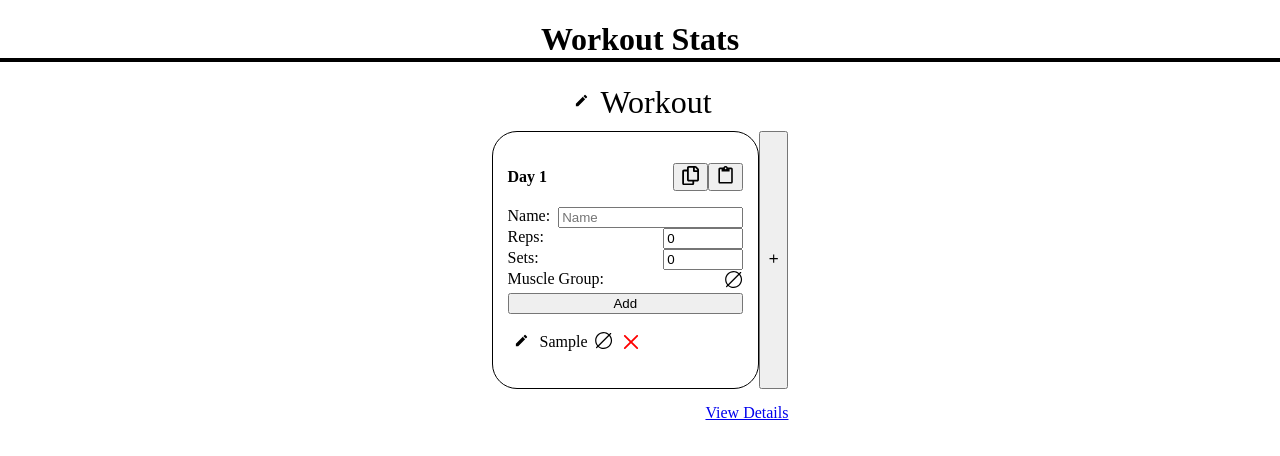
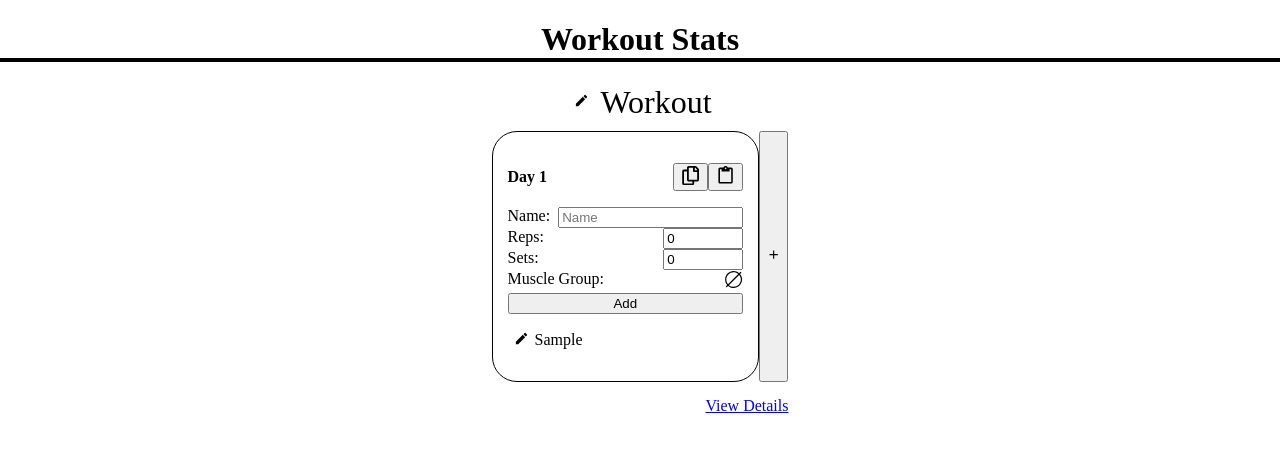
Before and after one commit to EddV99/workout-stats, a React (Vite) app: page / in a window 1280 px wide. Both pictures are taken after typing "Sample" into the empty fields and a click on the button "Add". Shown: the top 456 px of the page. Built offline with nearby package versions, Linux system fonts and the light colour scheme.

Commit message:
workouts are editable by toggling

```diff
--- a/src/components/Day/Day.tsx
+++ b/src/components/Day/Day.tsx
@@ -161,14 +161,13 @@ function Day({ day, copyId, setCopyId, stats, setStats }: Props) {
             return (
               <div id={Styles.container} key={v.id}>
                 <li className={Styles.listItem}>
-                  <Workout id={v.id} stats={stats} setStats={setStats} />
+                  <Workout
+                    id={v.id}
+                    handleDeleteButton={handleDeleteButton}
+                    stats={stats}
+                    setStats={setStats}
+                  />
                 </li>
-                <button
-                  id={Styles.chooseButton}
-                  onClick={() => handleDeleteButton(v.id)}
-                >
-                  <RxCross2 id={Styles.icon} size="1.5rem" />
-                </button>
               </div>
             );
           })}
--- a/src/components/Statistics/Statistics.tsx
+++ b/src/components/Statistics/Statistics.tsx
@@ -50,11 +50,11 @@ function Statistics({ data }: Props) {
     };
   };
 
-  const maxDay = data.workouts.reduce((i, c) => {
-    return Number(i.day) > Number(c.day) ? { ...i } : { ...c };
-  }).day;
+  if (data.workouts.length > 0) {
+    const maxDay = data.workouts.reduce((i, c) => {
+      return Number(i.day) > Number(c.day) ? { ...i } : { ...c };
+    }).day;
 
-  if (data.workouts.length > 0) {
     return (
       <>
         {MuscleArray.map((muscle, index) => {
--- a/src/components/Workout/Workout.module.css
+++ b/src/components/Workout/Workout.module.css
@@ -17,3 +17,21 @@
 #name {
   font-size: 1.0rem;
 }
+
+#icon {
+  color: red;
+}
+
+#editButton {
+  border: 0;
+  background-color: transparent;
+  cursor: pointer;
+}
+
+#editContainer {
+
+}
+
+#editContainer > input{
+  width: 100px;
+}
--- a/src/components/Workout/Workout.tsx
+++ b/src/components/Workout/Workout.tsx
@@ -1,27 +1,33 @@
 import Styles from "./Workout.module.css";
-import { RxValueNone } from "react-icons/rx";
+import { RxCross2, RxValueNone } from "react-icons/rx";
 import { Muscle } from "../../muscle/body";
 
-import { useState } from "react";
-import EditableText from "../EditableText/EditableText";
+import { useEffect, useRef, useState } from "react";
 import { InternalData } from "../Week/Week";
 import { muscleToIcon } from "../../muscle/icons";
 import MuscleGroupSelection from "../MuscleGroupSelection/MuscleGroupSelection";
+import { MdEdit } from "react-icons/md";
 
 interface Props {
   id: string;
+  handleDeleteButton: (id: string) => void;
   stats: InternalData;
   setStats: React.Dispatch<React.SetStateAction<InternalData>>;
 }
 
-function Workout({ id, stats, setStats }: Props) {
+function Workout({ id, handleDeleteButton, stats, setStats }: Props) {
   const [open, setOpen] = useState(false);
+  const [editing, setEditing] = useState(false);
+
+  const nameRef = useRef<HTMLInputElement>(null);
+  const setRef = useRef<HTMLInputElement>(null);
+  const repRef = useRef<HTMLInputElement>(null);
 
   const handleButton = () => {
     setOpen((o) => !o);
   };
 
-  const handleChange = (group: Muscle) => {
+  const handleMuscleGroupChange = (group: Muscle) => {
     setStats({
       ...stats,
       workouts: stats.workouts.map((w) => {
@@ -34,33 +40,95 @@ function Workout({ id, stats, setStats }: Props) {
     });
   };
 
+  const handleNameChange = (name: string) => {
+    setStats({
+      ...stats,
+      workouts: stats.workouts.map((w) => {
+        const workout = { ...w };
+        if (w.id === id) {
+          workout.name = name;
+        }
+        return workout;
+      }),
+    });
+  };
+
+  const handleRepsChange = (reps: number) => {
+    setStats({
+      ...stats,
+      workouts: stats.workouts.map((w) => {
+        const workout = { ...w };
+        if (w.id === id) {
+          workout.reps = reps;
+        }
+        return workout;
+      }),
+    });
+  };
+
+  const handleSetsChange = (sets: number) => {
+    setStats({
+      ...stats,
+      workouts: stats.workouts.map((w) => {
+        const workout = { ...w };
+        if (w.id === id) {
+          workout.sets = sets;
+        }
+        return workout;
+      }),
+    });
+  };
+
   const chooseIcon = (group: Muscle) => {
     if (group === Muscle.NONE) return <RxValueNone size="1.2rem" />;
     return <img src={muscleToIcon(group)} className={Styles.bodyIcons} />;
   };
 
   const thisWorkout = stats.workouts.filter((i) => i.id === id)[0];
-  return (
-    <div className={Styles.container}>
-      <div id={Styles.name}>
-        <EditableText
-          text={thisWorkout.name}
-          onChange={(e) => {
-            setStats({
-              ...stats,
-              workouts: stats.workouts.map((w) => {
-                const workout = { ...w };
-                if (w.id === id) workout.name = e.target.value;
-                return workout;
-              }),
-            });
-          }}
-        />
-      </div>
+  return editing ? (
+    <div id={Styles.editContainer}>
+      <button id={Styles.editButton} onClick={() => setEditing(false)}>
+        <MdEdit size={15} />
+      </button>
+      Name:
+      <input
+        ref={nameRef}
+        value={thisWorkout.name}
+        onChange={(e) => handleNameChange(e.target.value)}
+      ></input>
+      Reps:
+      <input
+        ref={repRef}
+        value={thisWorkout.reps}
+        type="number"
+        onChange={(e) => handleRepsChange(Number(e.target.value))}
+      ></input>
+      Sets:
+      <input
+        ref={setRef}
+        value={thisWorkout.sets}
+        type="number"
+        onChange={(e) => handleSetsChange(Number(e.target.value))}
+      ></input>
       <button id={Styles.chooseButton} onClick={handleButton}>
         {chooseIcon(thisWorkout.group)}
-        {open ? <MuscleGroupSelection handleChange={handleChange} /> : null}
+        {open ? (
+          <MuscleGroupSelection handleChange={handleMuscleGroupChange} />
+        ) : null}
       </button>
+      <button
+        id={Styles.chooseButton}
+        onClick={() => handleDeleteButton(thisWorkout.id)}
+      >
+        <RxCross2 id={Styles.icon} size="1.5rem" />
+      </button>
+    </div>
+  ) : (
+    <div className={Styles.container}>
+      <button id={Styles.editButton} onClick={() => setEditing(true)}>
+        <MdEdit size={15} />
+      </button>
+      <div id={Styles.name}>{thisWorkout.name}</div>
     </div>
   );
 }
```
